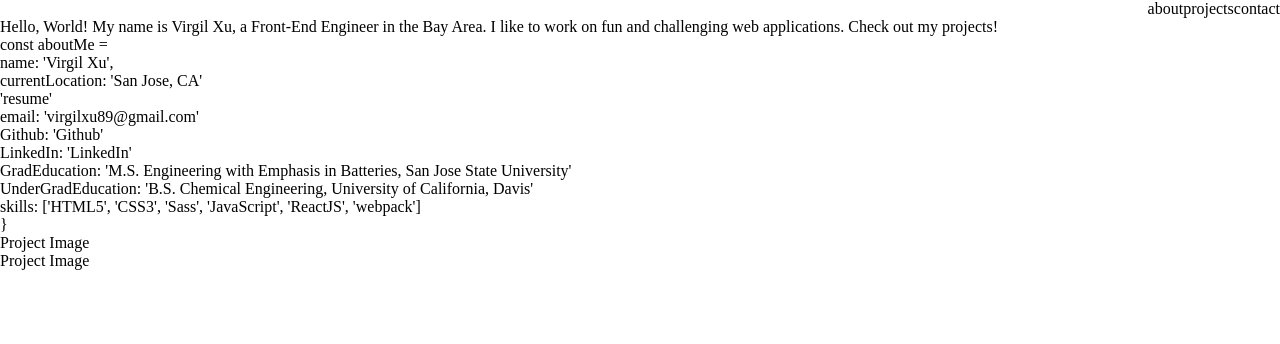
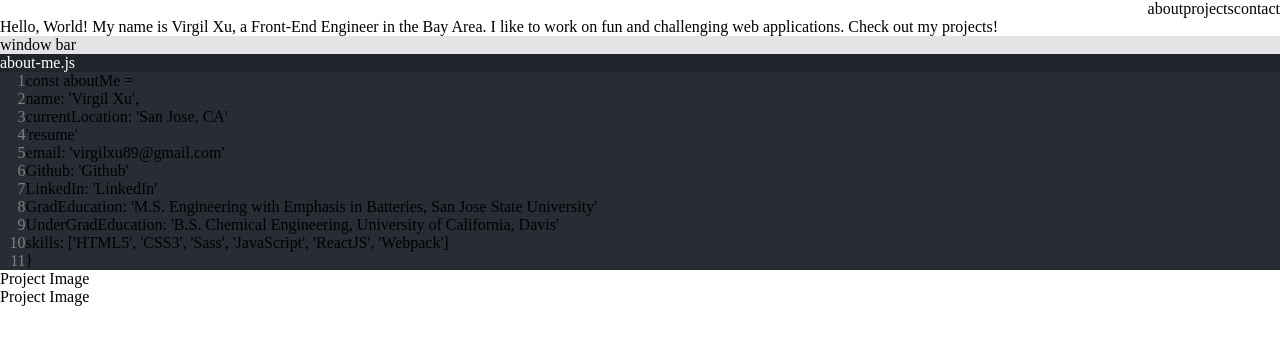
Before and after one commit to vhxu/portfolio, a React app: page / in a window 1280 px wide. Built offline with nearby package versions, Linux system fonts and the light colour scheme.

Commit message:
modifying about-editor

```diff
--- a/src/components/about-editor.js
+++ b/src/components/about-editor.js
@@ -4,17 +4,21 @@ class AboutEditor extends Component {
   render() {
     return (
       <div>
-        <div>const aboutMe = </div>
-        <div>name: 'Virgil Xu',</div>
-        <div>currentLocation: 'San Jose, CA'</div>
-        <div>'resume'</div>
-        <div>email: 'virgilxu89@gmail.com'</div>
-        <div>Github: 'Github'</div>
-        <div>LinkedIn: 'LinkedIn'</div>
-        <div>GradEducation: 'M.S. Engineering with Emphasis in Batteries, San Jose State University'</div>
-        <div>UnderGradEducation: 'B.S. Chemical Engineering, University of California, Davis'</div>
-        <div>skills: ['HTML5', 'CSS3', 'Sass', 'JavaScript', 'ReactJS', 'webpack']</div>
-        <div>}</div>
+        <div className='window-bar'>window bar</div>
+        <div className='editor-bar'>about-me.js</div>
+        <div className='editor-window'>
+          <div><span className='numbers'>1</span>const aboutMe = </div>
+          <div><span className='numbers'>2</span>name: 'Virgil Xu',</div>
+          <div><span className='numbers'>3</span>currentLocation: 'San Jose, CA'</div>
+          <div><span className='numbers'>4</span>'resume'</div>
+          <div><span className='numbers'>5</span>email: 'virgilxu89@gmail.com'</div>
+          <div><span className='numbers'>6</span>Github: 'Github'</div>
+          <div><span className='numbers'>7</span>LinkedIn: 'LinkedIn'</div>
+          <div><span className='numbers'>8</span>GradEducation: 'M.S. Engineering with Emphasis in Batteries, San Jose State University'</div>
+          <div><span className='numbers'>9</span>UnderGradEducation: 'B.S. Chemical Engineering, University of California, Davis'</div>
+          <div><span className='numbers'>10</span>skills: ['HTML5', 'CSS3', 'Sass', 'JavaScript', 'ReactJS', 'Webpack']</div>
+          <div><span className='numbers'>11</span>}</div>
+        </div>
       </div>
     )
   }
--- /dev/null
+++ b/style/_about-editor.scss
@@ -0,0 +1,26 @@
+.window-bar {
+  width: 100%;
+  background-color: #e4e3e5;
+}
+
+.editor-bar {
+  width: 100%;
+  background-color: #21252b;
+  color: white;
+}
+
+.editor-window {
+  width: 100%;
+  background-color: #282c34;
+
+  div {
+    display: flex;
+
+    .numbers {
+      display: flex;
+      justify-content: flex-end;
+      flex-basis: 2%;
+      color: grey;
+    }
+  }
+}
--- a/style/main.scss
+++ b/style/main.scss
@@ -1,4 +1,5 @@
 @import '_navbar';
+@import '_about-editor';
 
 body {
   margin: 0;
```
